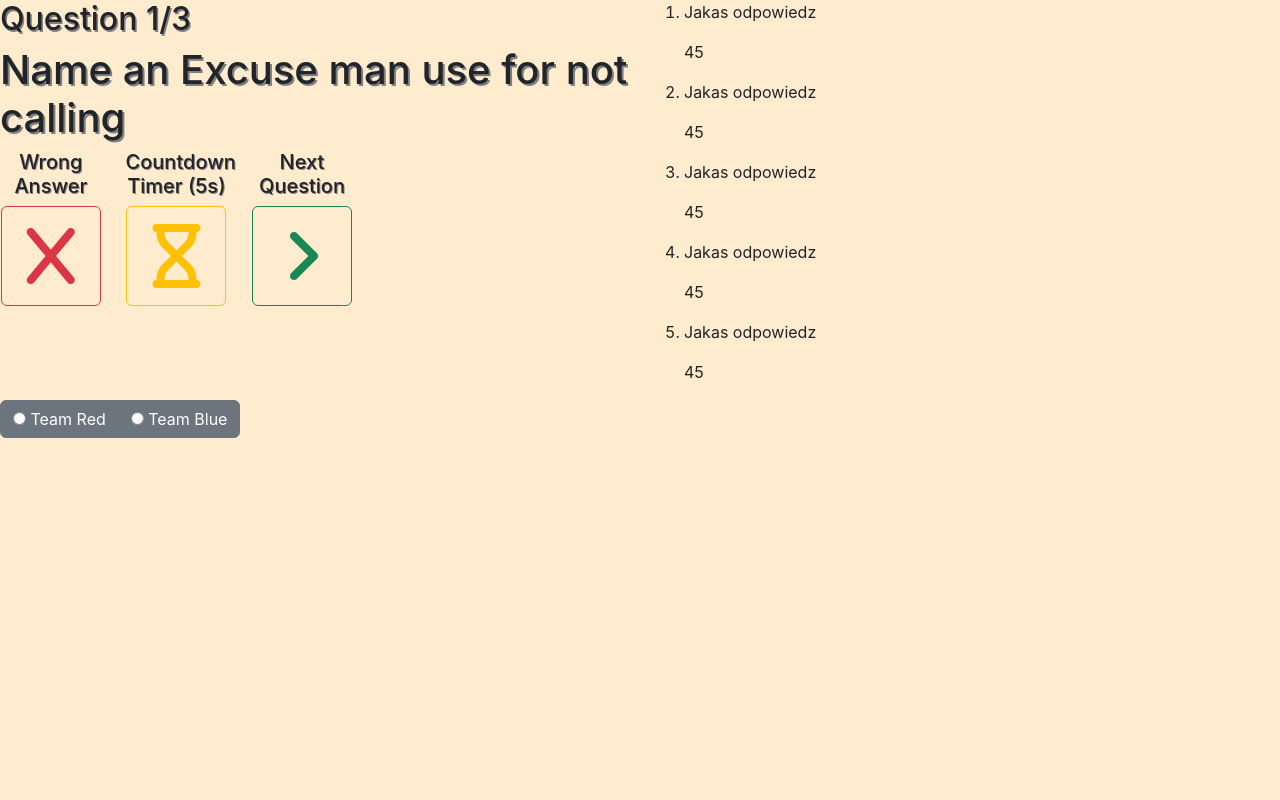
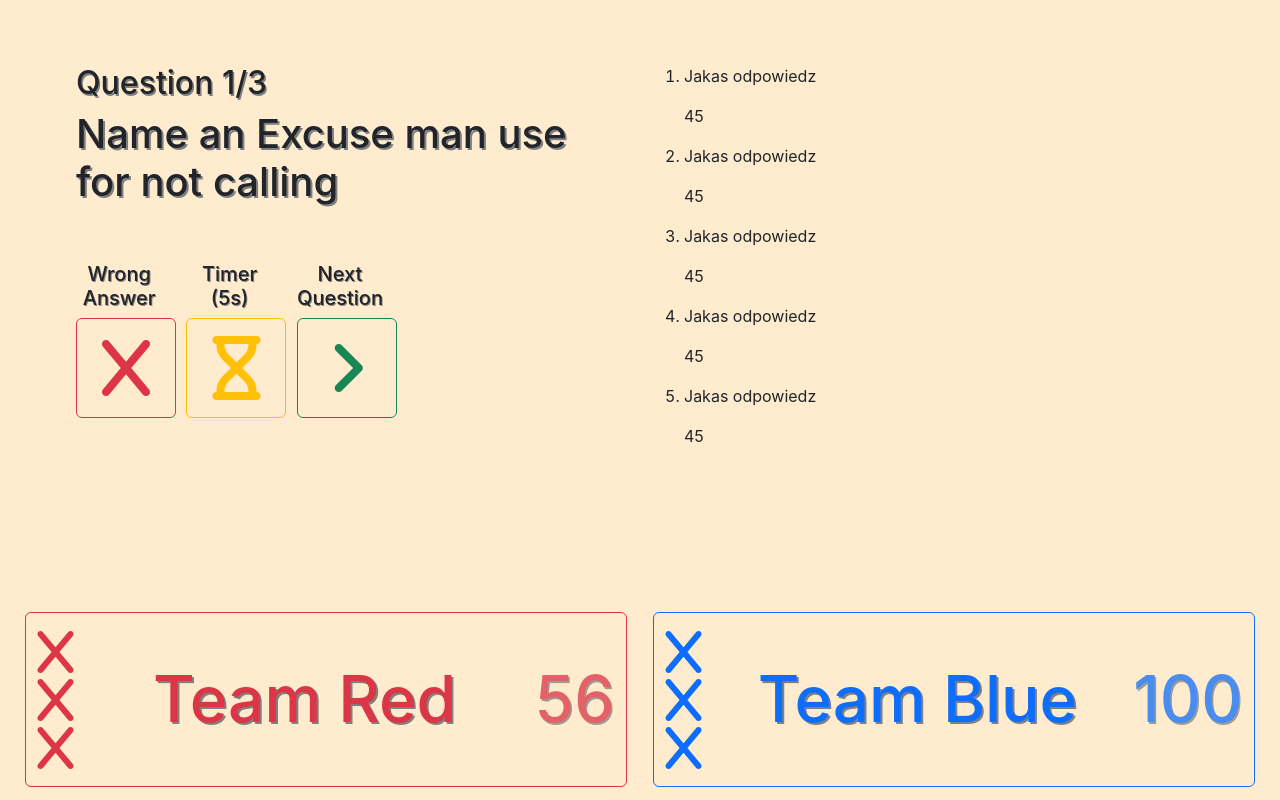
Before and after one commit to VeryHotShark/family-feud, an Electron app: page src/game.html in a window 1280 px wide. Drawn offline with nearby package versions, Linux system fonts and the light colour scheme.

Commit message:
Game window styling wip

```diff
--- a/src/game.css
+++ b/src/game.css
@@ -2,6 +2,11 @@ body {
     font-family: -apple-system, BlinkMacSystemFont, 'Segoe UI', Roboto, Helvetica,
     Arial, sans-serif;
     background-color: blanchedalmond;
+}
+
+.main-row {
+    max-width: 90%;
+    margin: 5% 5%;
 }
 
 .control-element {
@@ -18,7 +23,13 @@ body {
 }
 
 .controls {
+    margin-top:10%;
     max-width: 60%;
+    display: flex;
+    flex-flow: row nowrap;
+    align-content: flex-end;
+    align-items: flex-end;
+    justify-content: space-between;
 }
 
 h1 {
@@ -30,5 +41,39 @@ h2 {
 }
 
 h5 {
-  text-shadow: 1px 1px gray;
+    text-shadow: 1px 1px gray;
 }
+
+.team-buttons {
+    position: absolute;
+    bottom: 0;
+    margin: 0 0 1% 0;
+    height: 175px;
+    max-width:none;
+    display: flex;
+    flex-flow: row nowrap;
+    justify-content: center;
+}
+
+.team-button {
+    flex: 1;
+    margin: 0 1%;
+    display: flex;
+}
+
+.team-label {
+    font-size: 4rem;
+    margin: auto;
+}
+
+.team-points {
+    margin: auto 0;
+    font-size: 4rem;
+    opacity: 0.75;
+}
+
+.x-icons {
+    display: flex;
+    flex-flow: column nowrap;
+    justify-content: center;
+}
--- a/src/game.html
+++ b/src/game.html
@@ -18,8 +18,8 @@
     <link rel="stylesheet" href="game.css" />
   </head>
   <body>
-    <div class="row">
-      <div class="col-lg-6 container round-info">
+    <div class="row main-row">
+      <div class="col-lg-6 round-info">
         <h2>Question 1/3</h2>
         <h1>Name an Excuse man use for not calling</h1>
         <div class="row controls">
@@ -31,7 +31,7 @@
           </div>
 
           <div class="control-element col-lg-4">
-            <h5>Countdown Timer (5s)</h5>
+            <h5>Timer (5s)</h5>
             <button
               type="button"
               class="btn btn-outline-warning control-button"
@@ -84,21 +84,28 @@
       </div>
     </div>
 
-    <div class="team-buttons">
-      <div class="btn-group btn-group-toggle" data-toggle="buttons">
-        <label class="btn btn-secondary">
-          <input
-            type="radio"
-            name="options"
-            id="option1"
-            autocomplete="off"
-          />
+    <div class="team-buttons container">
+      <div class="btn btn-outline-danger team-button team-button-left">
+        <div class="x-icons">
+          <i class="fa-solid fa-x fa-3x"></i>
+          <i class="fa-solid fa-x fa-3x"></i>
+          <i class="fa-solid fa-x fa-3x"></i>
+        </div>
+        <h1 class=" team-label">
           Team Red
-        </label>
-        <label class="btn btn-secondary">
-          <input type="radio" name="options" id="option2" autocomplete="off" />
+        </h1>
+        <h2 class=" team-points">56</h2>
+      </div>
+      <div class="btn btn-outline-primary team-button team-button-right">
+        <div class="x-icons">
+          <i class="fa-solid fa-x fa-3x"></i>
+          <i class="fa-solid fa-x fa-3x"></i>
+          <i class="fa-solid fa-x fa-3x"></i>
+        </div>
+        <h1 class=" team-label">
           Team Blue
-        </label>
+        </h1 >
+        <h2 class=" team-points">100</h2>
       </div>
     </div>
   </body>
--- a/src/question-menu.css
+++ b/src/question-menu.css
@@ -40,7 +40,7 @@ h2 {
 .list-group {
   border-style: solid none;
   border-radius: 10px;
-  max-height: 350px;
+  max-height: 550px;
   overflow-x: hidden;
   overflow-y: scroll;
   scrollbar-width: thin;
```
Also changed, not shown: json/question_12.json (added, +29 -0 lines), json/question_13.json (added, +29 -0 lines), json/question_14.json (added, +29 -0 lines), json/question_15.json (added, +29 -0 lines), json/question_16.json (added, +29 -0 lines), json/question_17.json (added, +29 -0 lines), json/question_18.json (added, +29 -0 lines).
